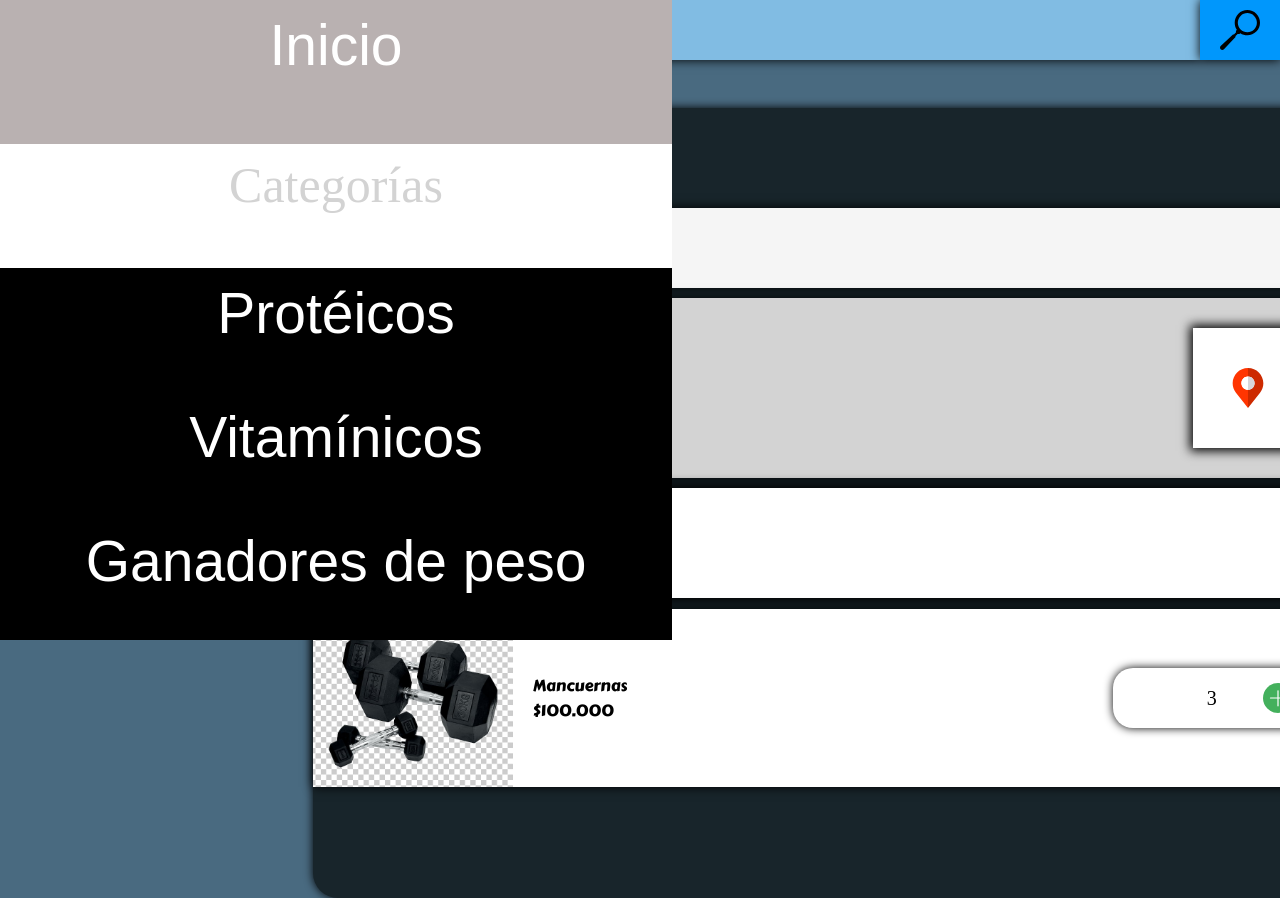
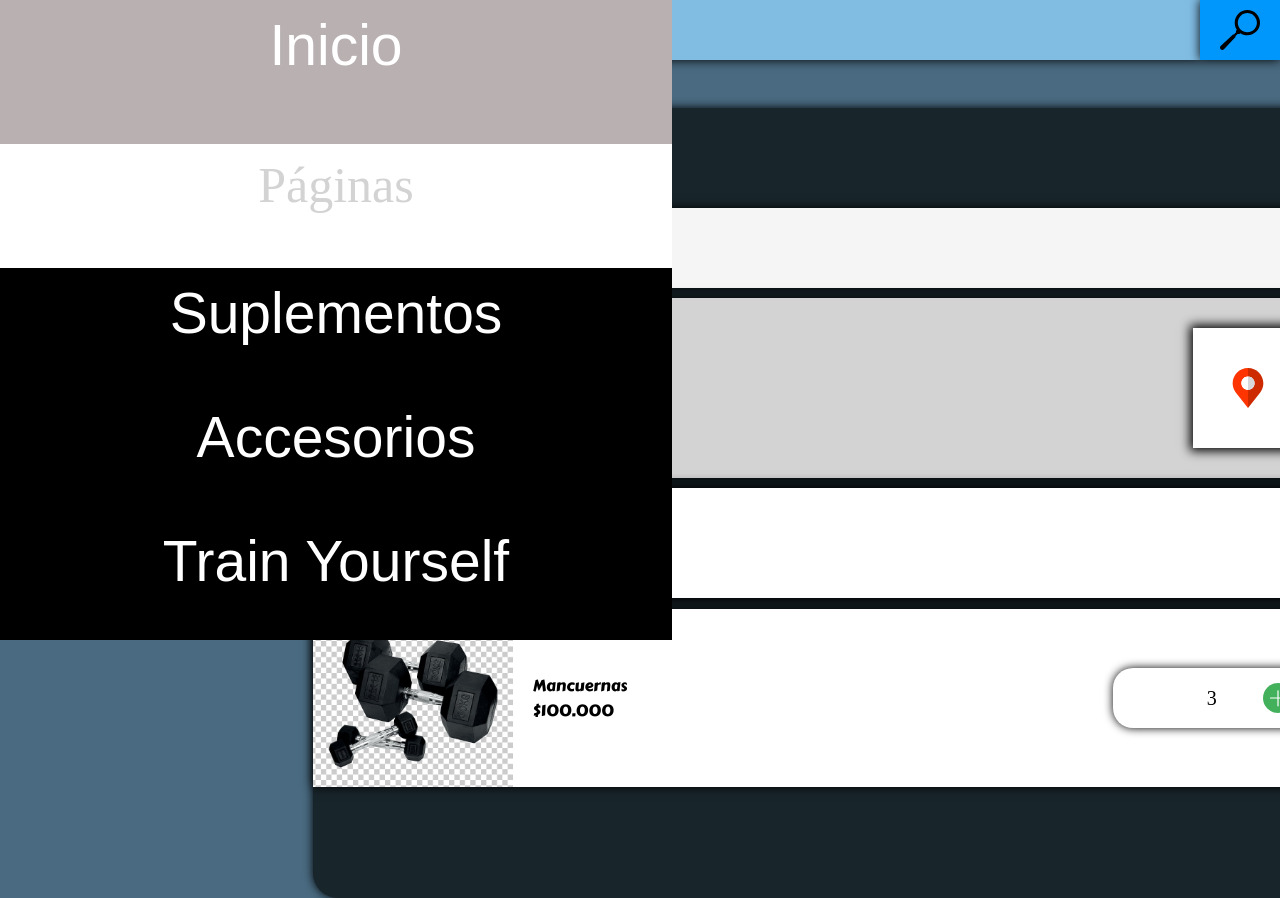
Before and after one commit to dmartinez1100/Proyecto_Desarrollo_web, a plain HTML site: page carrito.html in a window 1280 px wide. Shown: the top 898 px of the page. Drawn offline with Linux system fonts and the light colour scheme; a web font is replaced by a local one.

Commit message:
Add files via upload

```diff
--- a/carrito.html
+++ b/carrito.html
@@ -16,14 +16,14 @@
 
                         <div class="dropdown-content" style="left:0;">
 
-                                <a class="inicio" href="#">Inicio</a>
+                                <a class="inicio" href="carrito.html">Inicio</a>
                                 <!-- <a class="inicio" href="#">Train Yourself</a>
                                 <a class="inicio" href="#">Suplementos</a> -->
-                                <a class="categ" href="#">Categorías</a>
-                                <a class="link1" href="suplements.html"> Protéicos</a>
+                                <a class="categ" href="#">Páginas</a>
+                                <a class="link1" href="suplements.html"> Suplementos</a>
 
-                                <a class="link2" href="#vita">Vitamínicos</a>
-                                <a class="link2" href="#gan">Ganadores de peso</a>
+                                <a class="link2" href="accesorios.html">Accesorios</a>
+                                <a class="link2" href="trainyourself.html">Train Yourself</a>
 
 
 
```
